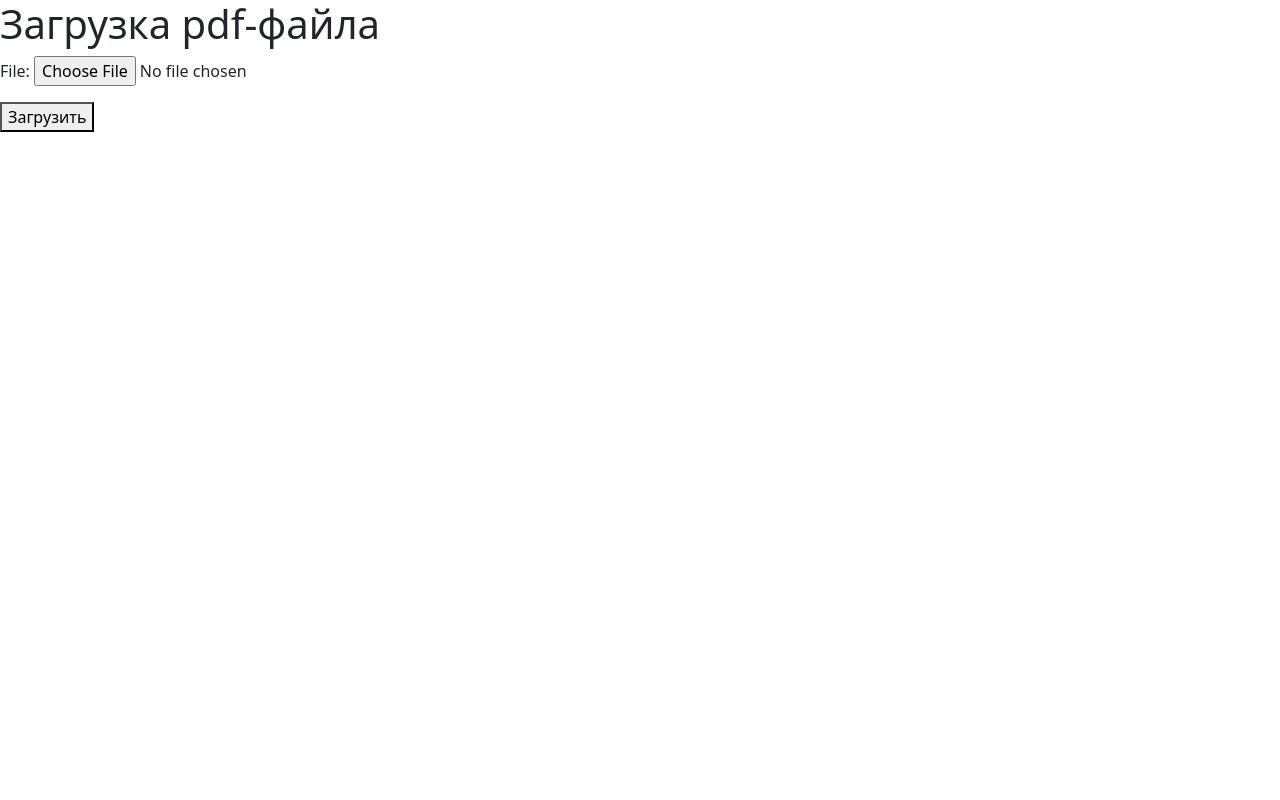
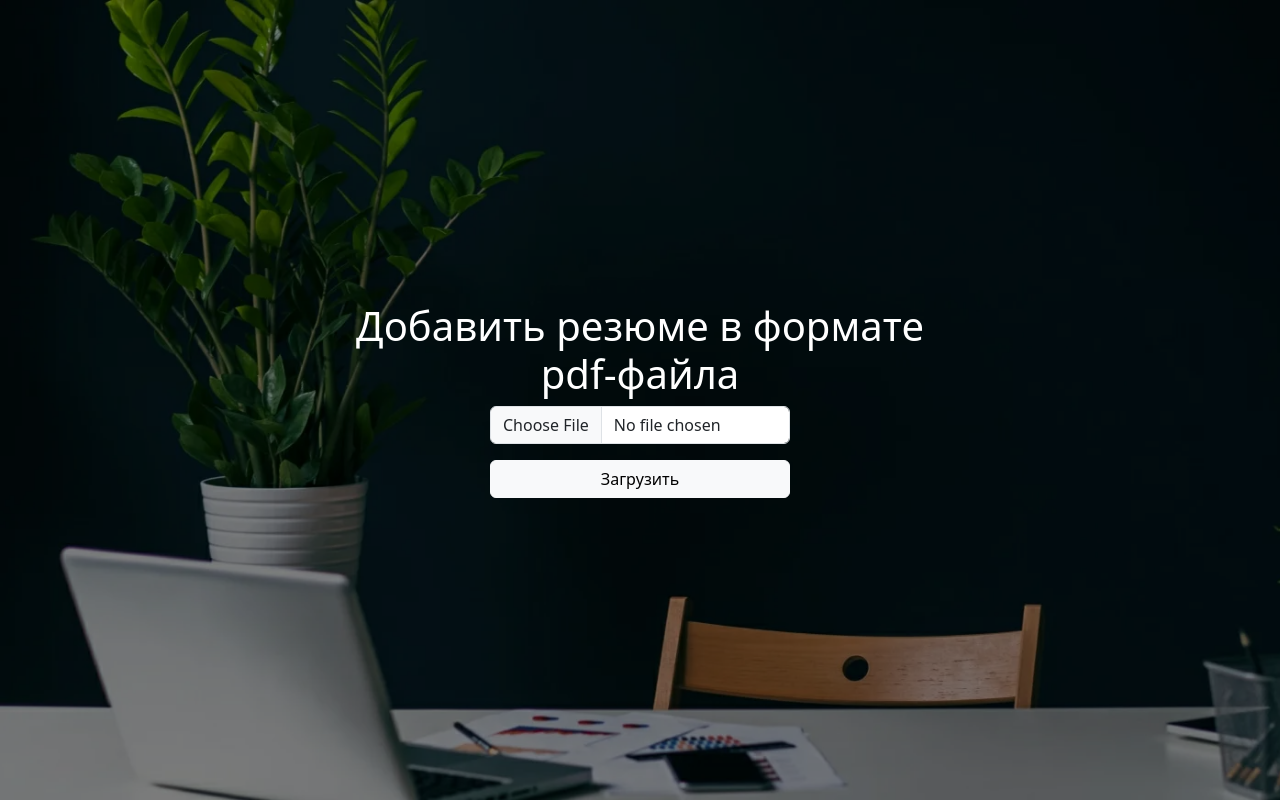
Before and after one commit to dariamorel/resume-attributes, a Django app: page / in a window 1280 px wide. Run offline with Django 5.2, Linux system fonts and the light colour scheme; parts of the project's set-up code (start-up, migrations or seed data) failed here and were passed over.

Commit message:
добавлен фронт для главной странички сайта

```diff
--- a/website/extractor/templates/extractor/info_page.html
+++ b/website/extractor/templates/extractor/info_page.html
@@ -45,5 +45,9 @@
         <pre style="font-size: 18px;">{{ obj.text }}</pre>
       {% endfor %}
     </ul>
+
+    <a href="{% url 'home' %}">
+    <button>Добавить еще один файл</button>
+    </a>
 </body>
 </html>
--- /dev/null
+++ b/website/main/static/css/styles.css
@@ -0,0 +1,21 @@
+body {
+    background-image: url('/static/img/ofice.webp');
+    background-size: cover;  /* Растягивает изображение на весь экран */
+    background-repeat: no-repeat;
+    background-attachment: fixed;
+}
+
+body::before {
+    content: '';
+    position: absolute;
+    top: 0;
+    left: 0;
+    right: 0;
+    bottom: 0;
+    background-color: rgba(0, 0, 0, 0.5);  /* Черный цвет с 50% прозрачностью */
+    z-index: -1;
+}
+
+h1 {
+    color: white;
+}
--- a/website/main/templates/main/home_page.html
+++ b/website/main/templates/main/home_page.html
@@ -1,3 +1,4 @@
+{% load static %}
 <!doctype html>
 <html lang="en">
 <head>
@@ -7,14 +8,31 @@
     <meta http-equiv="X-UA-Compatible" content="ie=edge">
     <title>Извлечение резюме аттрибутов</title>
     <!-- стили с bootstrap -->
-    <link rel="stylesheet" href="https://cdn.jsdelivr.net/npm/bootstrap@5.3.3/dist/css/bootstrap.min.css">
+    <link href="https://cdn.jsdelivr.net/npm/bootstrap@5.3.0-alpha1/dist/css/bootstrap.min.css" rel="stylesheet">
+    <link href="https://cdn.jsdelivr.net/npm/bootstrap-icons/font/bootstrap-icons.css" rel="stylesheet">
+
+    <!-- Подключение CSS -->
+    <link rel="stylesheet" href="{% static 'css/styles.css' %}">
 </head>
 <body>
-    <h1>Загрузка pdf-файла</h1>
-    <form method="post" enctype="multipart/form-data">
-        {% csrf_token %}
-        {{ form.as_p }}
-        <button type="submit">Загрузить</button>
-    </form>
+
+    <div class="d-flex justify-content-center align-items-center vh-100">
+    <div class="text-center" style="width: 600px;">
+        <h1>Добавить резюме в формате pdf-файла</h1>
+        <form method="post" enctype="multipart/form-data">
+            {% csrf_token %}
+
+            <!-- Используем mb-3 для отступов между полями формы -->
+            <div class="mb-3 d-flex justify-content-center">
+                <input type="file" class="form-control w-50" id="fileInput" name="file" accept=".pdf">
+            </div>
+
+            <!-- Кнопка загрузки -->
+            <button type="submit" class="btn btn-light w-50">Загрузить</button>
+        </form>
+    </div>
+    </div>
+
+    <script src="https://cdn.jsdelivr.net/npm/bootstrap@5.3.0-alpha1/dist/js/bootstrap.bundle.min.js"></script>
 </body>
 </html>
--- a/website/website/settings.py
+++ b/website/website/settings.py
@@ -119,6 +119,7 @@ USE_TZ = True
 # https://docs.djangoproject.com/en/5.1/howto/static-files/
 
 STATIC_URL = 'static/'
+STATICFILES_DIRS = [os.path.join(BASE_DIR, 'static')]
 
 # Default primary key field type
 # https://docs.djangoproject.com/en/5.1/ref/settings/#default-auto-field
```
Also changed, not shown: website/main/static/js/main.js (added, +12 -0 lines), website/main/views.py (+0 -8 lines), website/db.sqlite3, website/main/static/img/ofice.webp (added), website/main/static/img/trees.jpg (added), 1 other file.
